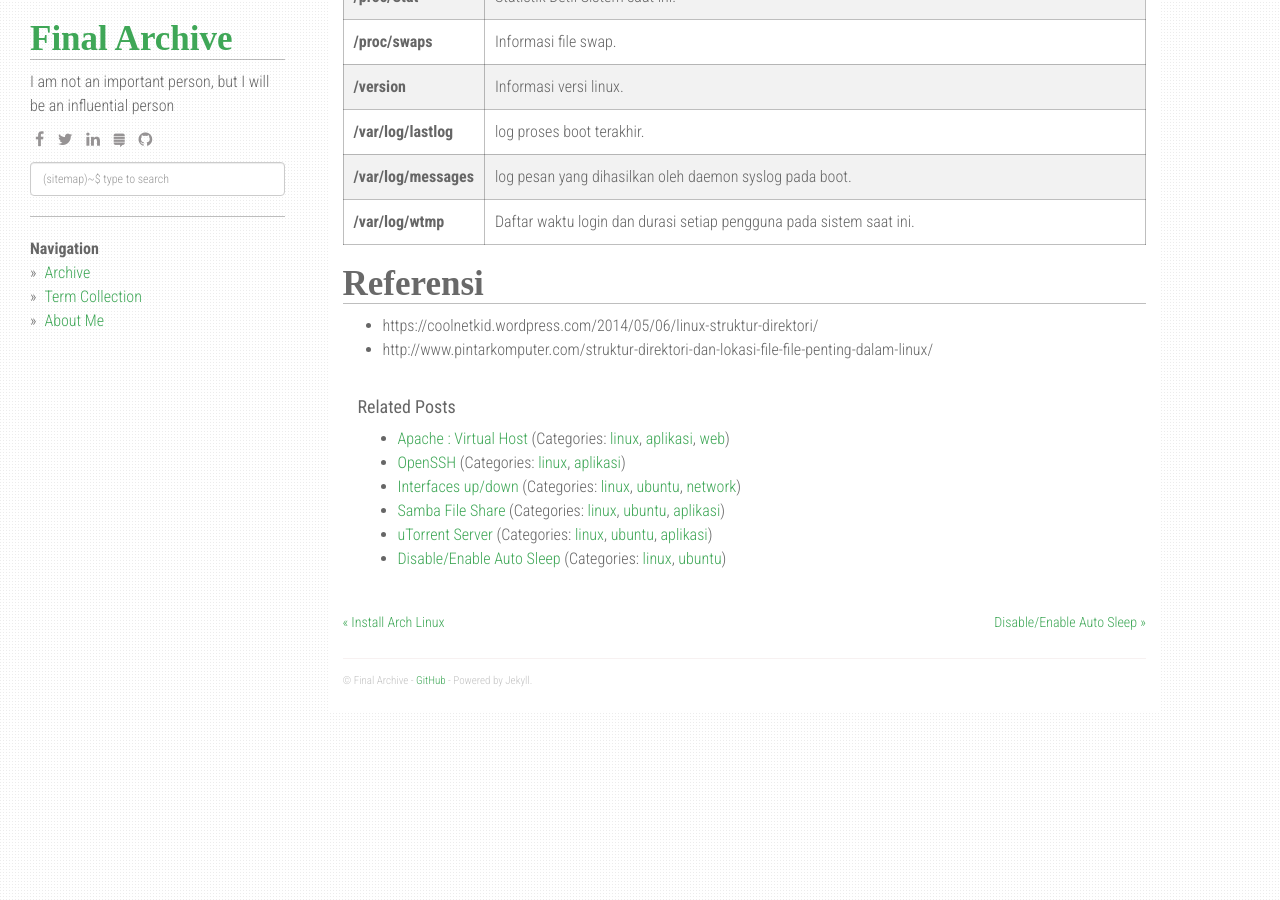
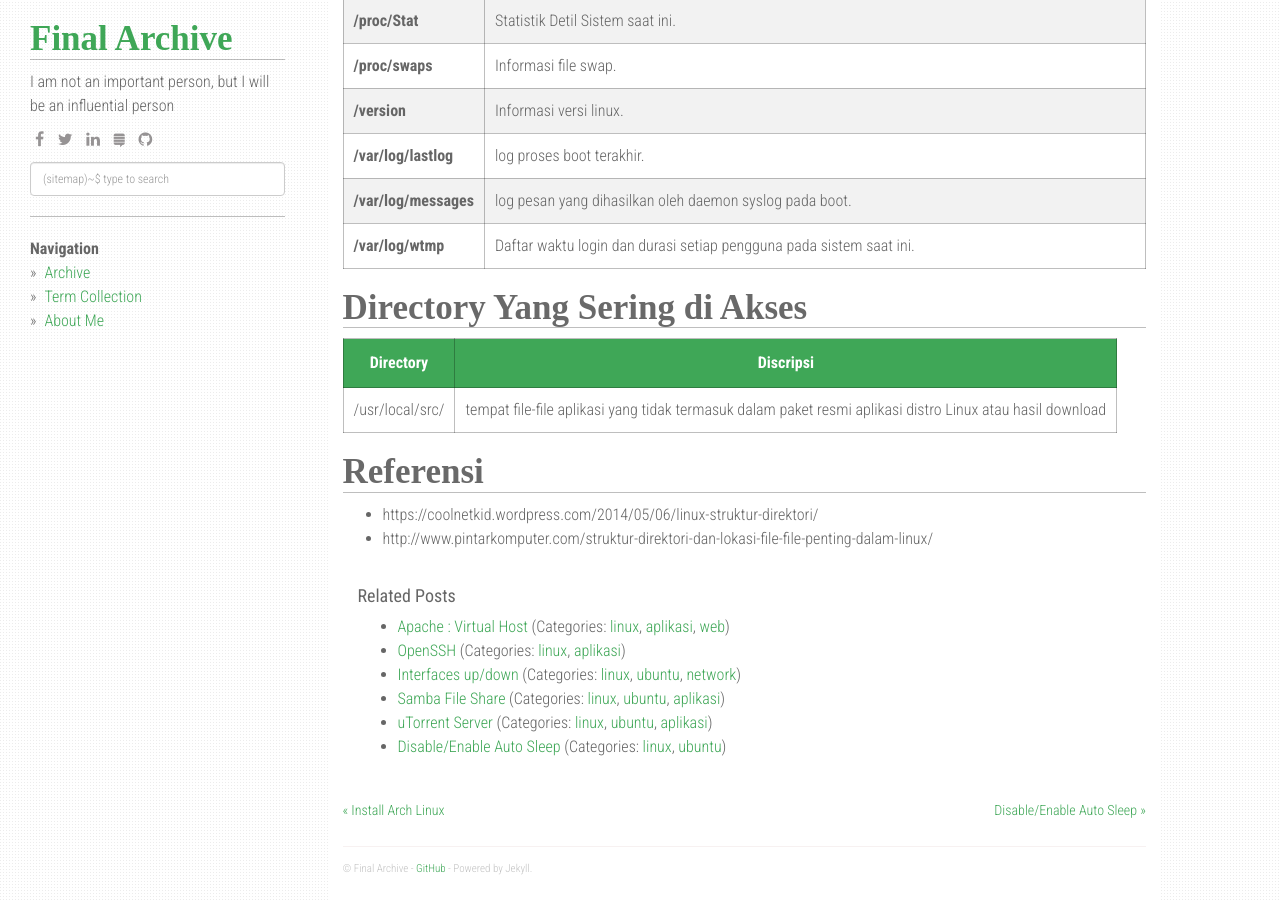
Before and after one commit to finalarchive/finalarchive.github.io, a Jekyll site: the page built from _posts/2020-10-08-directory-linux-ubuntu.md, in a window 1280 px wide and 900 px high, scrolled down 5770 px. Built offline with Jekyll 4.4.1, drawn with Linux system fonts in a browser that asks for light colours; nearby versions of some CDN libraries; some of the changed text lies outside the part shown.

Commit message:
20201015

```diff
--- a/_posts/2020-10-08-directory-linux-ubuntu.md
+++ b/_posts/2020-10-08-directory-linux-ubuntu.md
@@ -100,6 +100,13 @@
 |**/var/log/messages** | log pesan yang dihasilkan oleh daemon syslog pada boot.|
 |**/var/log/wtmp** | Daftar waktu login dan durasi setiap pengguna pada sistem saat ini.|
 
+# Directory Yang Sering di Akses
+
+| <center>Directory</center> | <center>Discripsi</center> |
+| :--- | :--- |
+| /usr/local/src/ | tempat file-file aplikasi yang tidak termasuk dalam paket resmi aplikasi distro Linux atau hasil download |
+
+
 # Referensi
 * https://coolnetkid.wordpress.com/2014/05/06/linux-struktur-direktori/
 * http://www.pintarkomputer.com/struktur-direktori-dan-lokasi-file-file-penting-dalam-linux/
```
